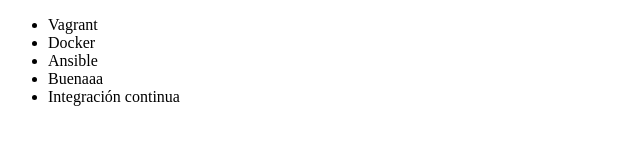
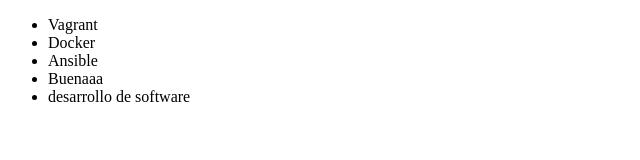
Before and after one commit to LujoMontero/alura-git, a plain HTML site: page index.html in a window 1280 px wide. Shown: the full height of the page, 0-640 px from the left. Drawn offline with Linux system fonts and the light colour scheme.

Commit message:
renombrando curso de integracion

```diff
--- a/index.html
+++ b/index.html
@@ -10,7 +10,7 @@
          <li> Docker </li>
          <li> Ansible </li>
          <li> Buenaaa </li>
-         <li> Integración continua </li>
+         <li> desarrollo de software </li>
      </ul>
 </body>
 </html>
```
